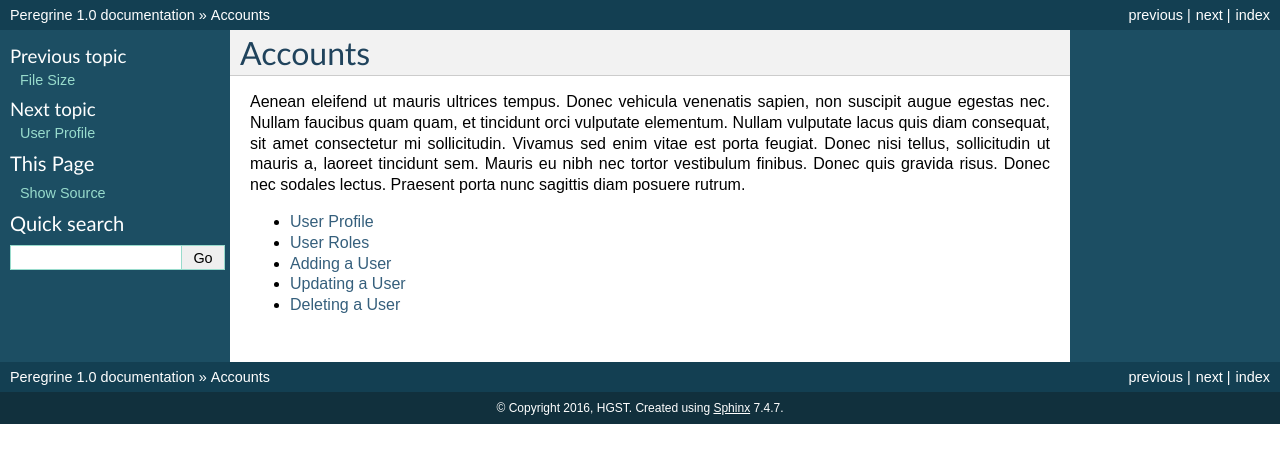
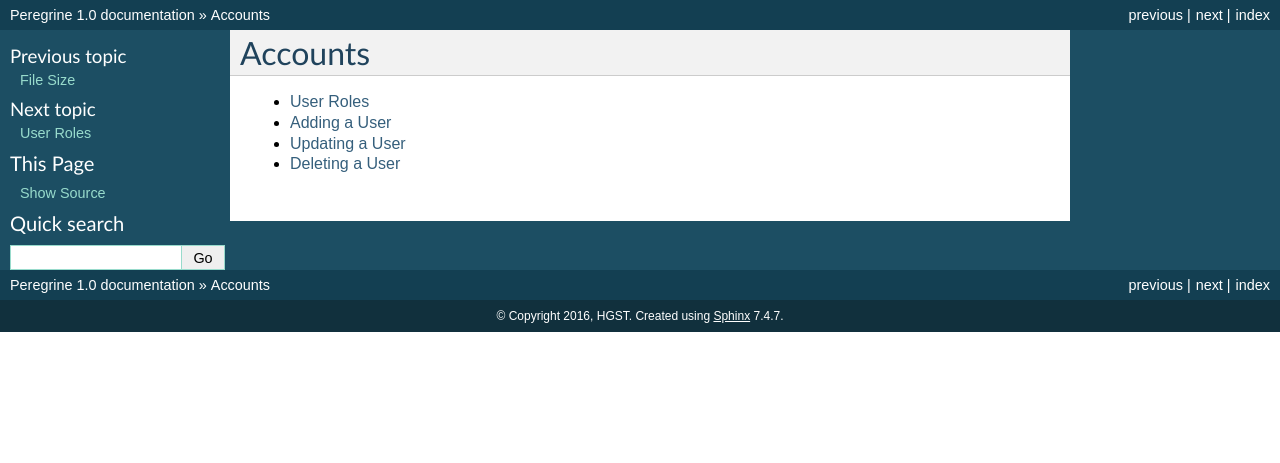
Before and after one commit to tdewolf/peregrine, a Sphinx documentation site: the page built from source/accounts/accounts.rst, in a window 1280 px wide. Shown: the top 463 px of the page. Built offline with Sphinx 7.4.7, drawn with Linux system fonts in a browser that asks for light colours.

Commit message:
add profile actions

```diff
--- a/source/accounts/accounts.rst
+++ b/source/accounts/accounts.rst
@@ -3,15 +3,9 @@
 Accounts
 ========
 
-Aenean eleifend ut mauris ultrices tempus. Donec vehicula venenatis sapien, non suscipit augue egestas
-nec. Nullam faucibus quam quam, et tincidunt orci vulputate elementum. Nullam vulputate lacus quis diam
-consequat, sit amet consectetur mi sollicitudin. Vivamus sed enim vitae est porta feugiat. Donec nisi
-tellus, sollicitudin ut mauris a, laoreet tincidunt sem. Mauris eu nibh nec tortor vestibulum finibus.
-Donec quis gravida risus. Donec nec sodales lectus. Praesent porta nunc sagittis diam posuere rutrum.
 
 .. toctree::
 
-   profile.rst
    user_roles.rst
    adding_user.rst
    updating_user.rst
--- a/source/index.rst
+++ b/source/index.rst
@@ -14,6 +14,7 @@
    racks/racks.rst
    ops_reports/ops_reports.rst
    accounts/accounts.rst
+   profile/profile.rst
 
 
 Indices and tables
```
Also changed, not shown: source/accounts/profile.rst (deleted, +0 -12 lines), source/profile/change_email_contact.rst (added, +21 -0 lines), source/profile/change_password.rst (added, +23 -0 lines), source/profile/profile.rst (added, +13 -0 lines).
